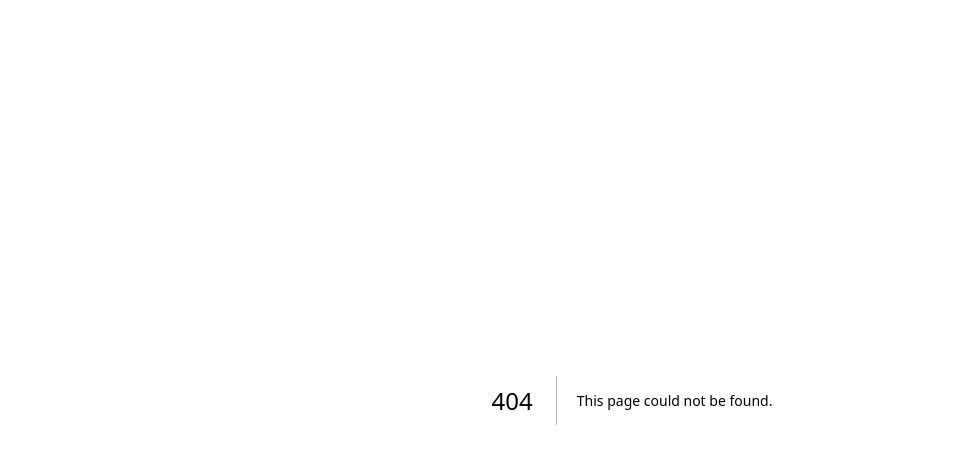
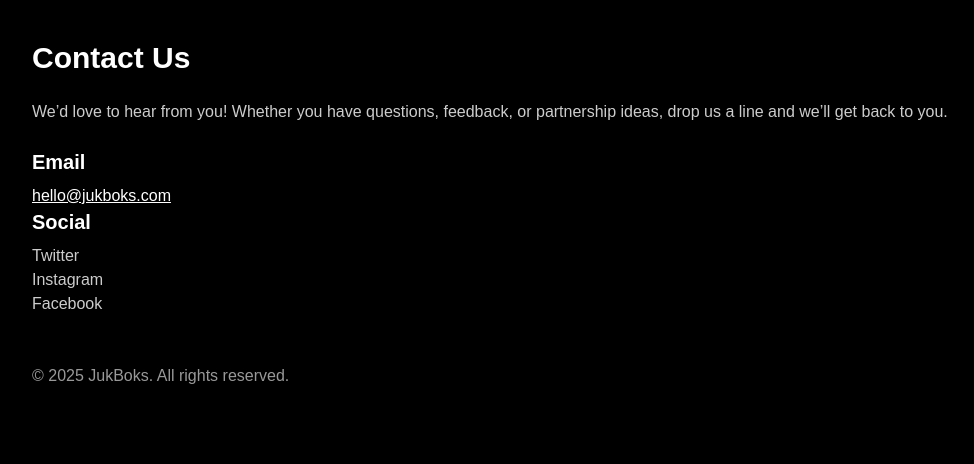
Before and after one commit to mkchristopherson785/jukboks-site, a Next.js app: page /contact in a window 1280 px wide. Before the commit this address had no page. Shown: the top 464 px of the page, without its empty margins (8-982 px from the left). Built offline with nearby package versions, Linux system fonts and the light colour scheme.

Commit message:
Add /contact page

```diff
--- /dev/null
+++ b/app/contact/page.tsx
@@ -0,0 +1,50 @@
+export default function Contact() {
+  return (
+    <main className="min-h-screen bg-black text-white p-10">
+      <h1 className="text-3xl font-bold mb-6">Contact Us</h1>
+      <p className="text-white/80 mb-6">
+        We’d love to hear from you! Whether you have questions, feedback, or
+        partnership ideas, drop us a line and we’ll get back to you.
+      </p>
+
+      <div className="space-y-6">
+        <div>
+          <h2 className="text-xl font-semibold mb-2">Email</h2>
+          <p>
+            <a
+              href="mailto:hello@jukboks.com"
+              className="underline text-white hover:text-white/80"
+            >
+              hello@jukboks.com
+            </a>
+          </p>
+        </div>
+
+        <div>
+          <h2 className="text-xl font-semibold mb-2">Social</h2>
+          <ul className="space-y-1 text-white/80">
+            <li>
+              <a href="https://twitter.com/" target="_blank" rel="noopener noreferrer" className="hover:text-white">
+                Twitter
+              </a>
+            </li>
+            <li>
+              <a href="https://instagram.com/" target="_blank" rel="noopener noreferrer" className="hover:text-white">
+                Instagram
+              </a>
+            </li>
+            <li>
+              <a href="https://facebook.com/" target="_blank" rel="noopener noreferrer" className="hover:text-white">
+                Facebook
+              </a>
+            </li>
+          </ul>
+        </div>
+      </div>
+
+      <p className="text-white/60 mt-12">
+        © {new Date().getFullYear()} JukBoks. All rights reserved.
+      </p>
+    </main>
+  );
+}
```
